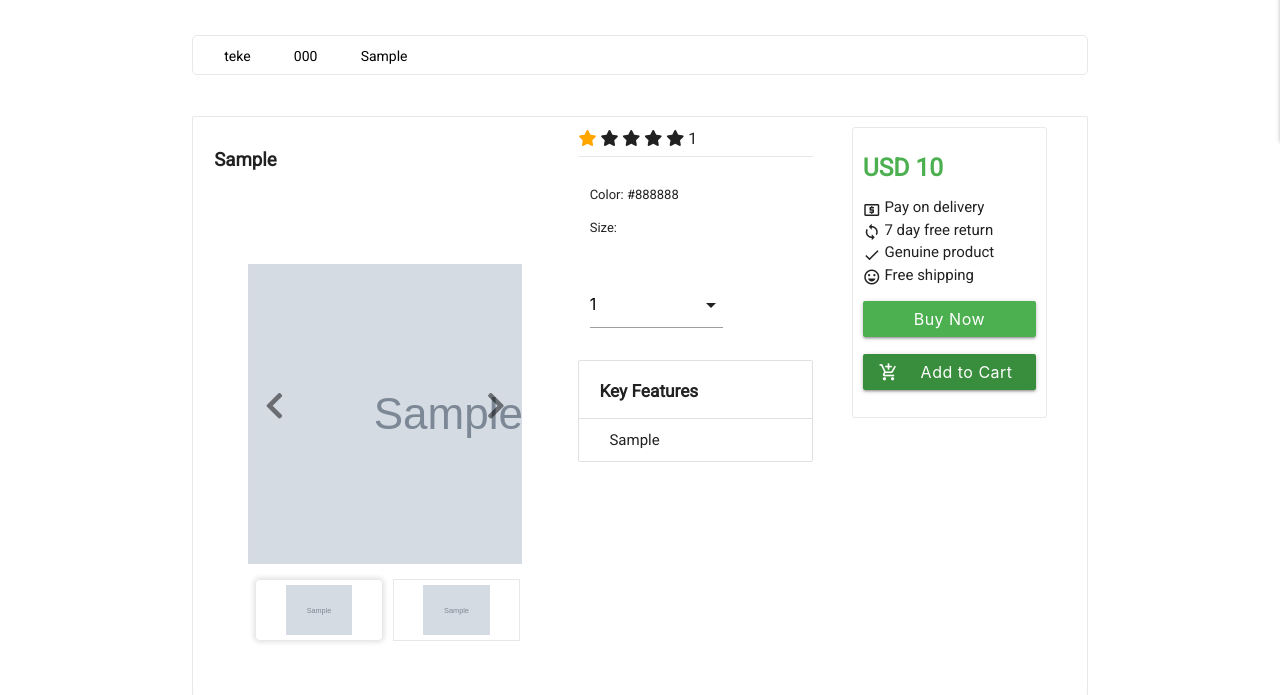
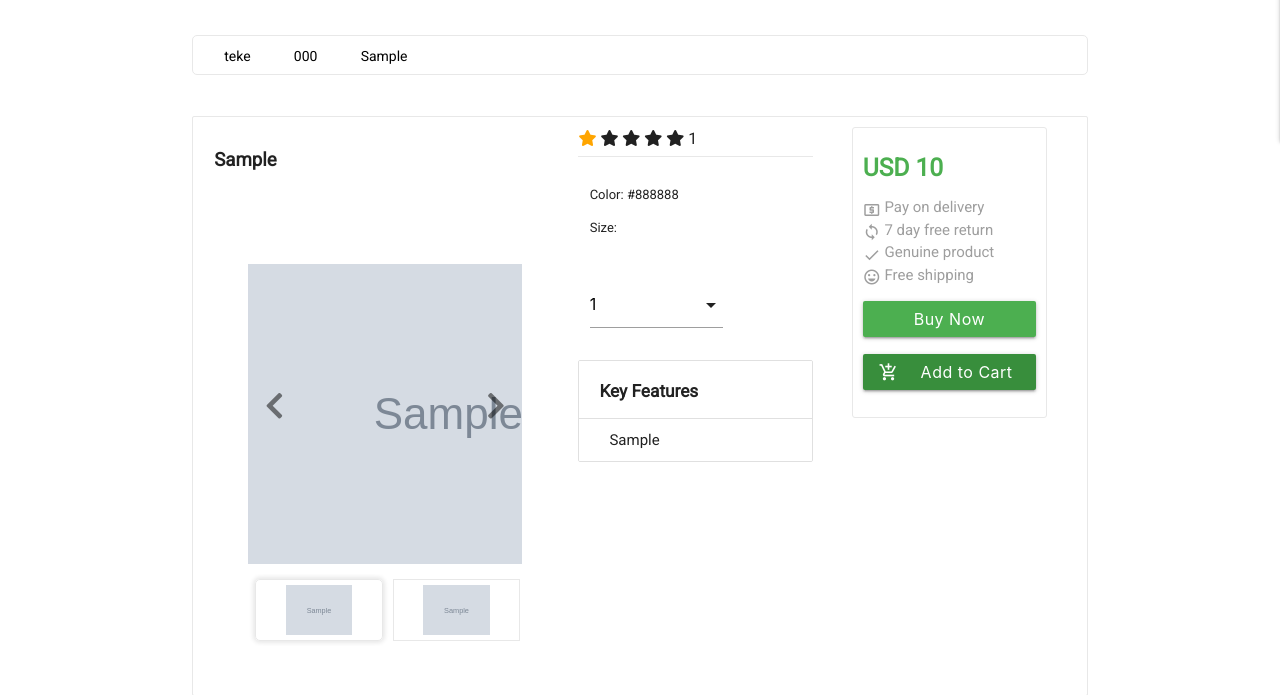
Before and after one commit to JamesKirkAndSpock/Hirola, a Django app: page /hot_deal/1/ in a window 1280 px wide. Shown: the part 179-874 px from the top of the page. Run offline with Django 3.2, Linux system fonts and the light colour scheme; tables that the repository leaves empty hold one stand-in row (values such as "Sample post"); grey boxes marked "Sample" are stand-in pictures; parts of the project's set-up code (start-up, migrations or seed data) failed here and were passed over; some libraries are stand-ins or nearby versions.

Commit message:
- grey text

```diff
--- a/hirola/front/templates/front/hot_deal.html
+++ b/hirola/front/templates/front/hot_deal.html
@@ -105,7 +105,7 @@
                         <div class="row">
                             <div class="col s12">
                                 <h5 id="price" class="green-text">{{ phone.currency }} {{ phone.price }}</h5>
-                                  <p>
+                                  <p class="grey-text">
                                     <i class="medium material-icons inline-icon">local_atm</i>
                                     Pay on delivery<br>
                                     <i class="medium material-icons inline-icon">loop</i>
```
